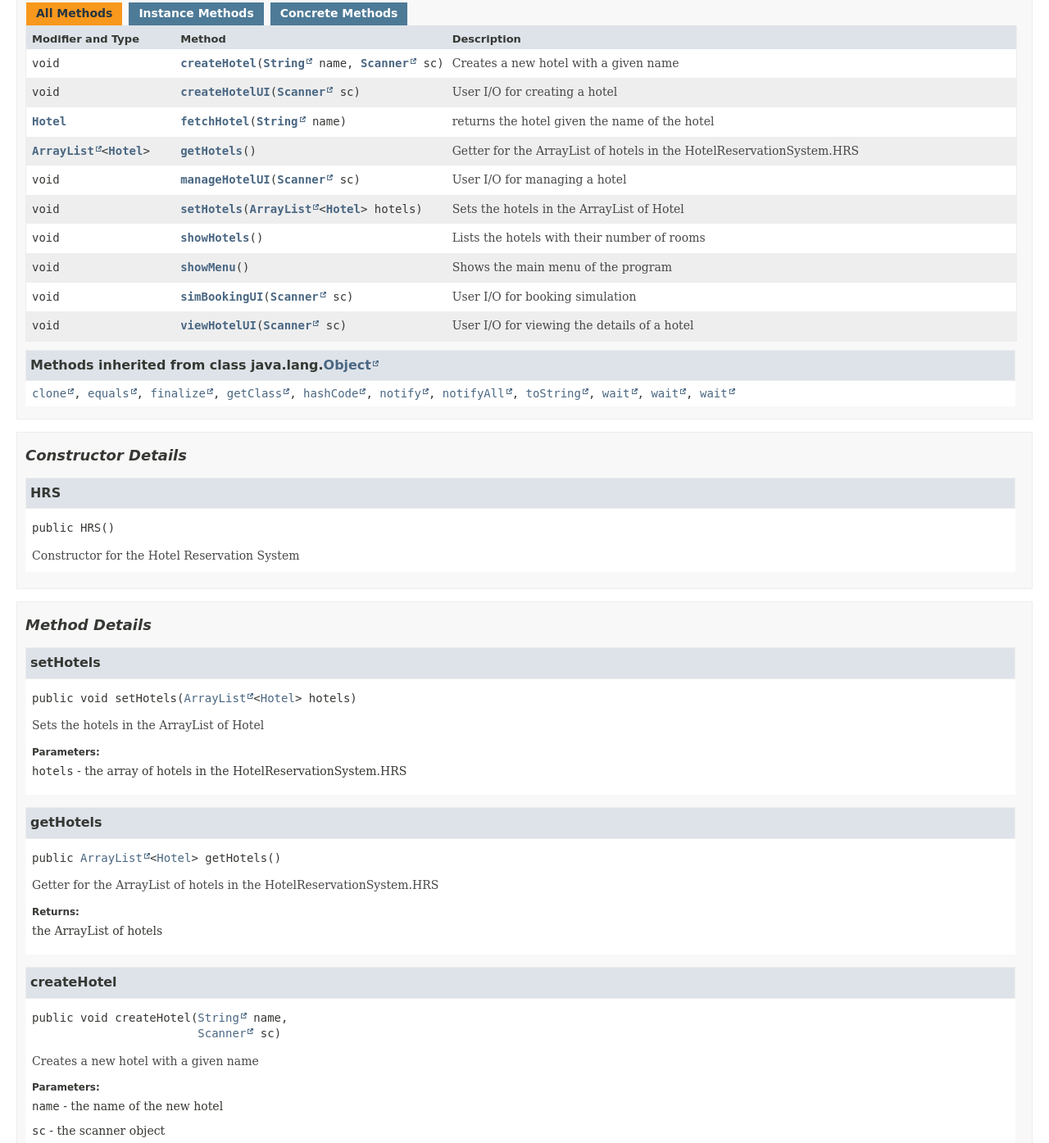
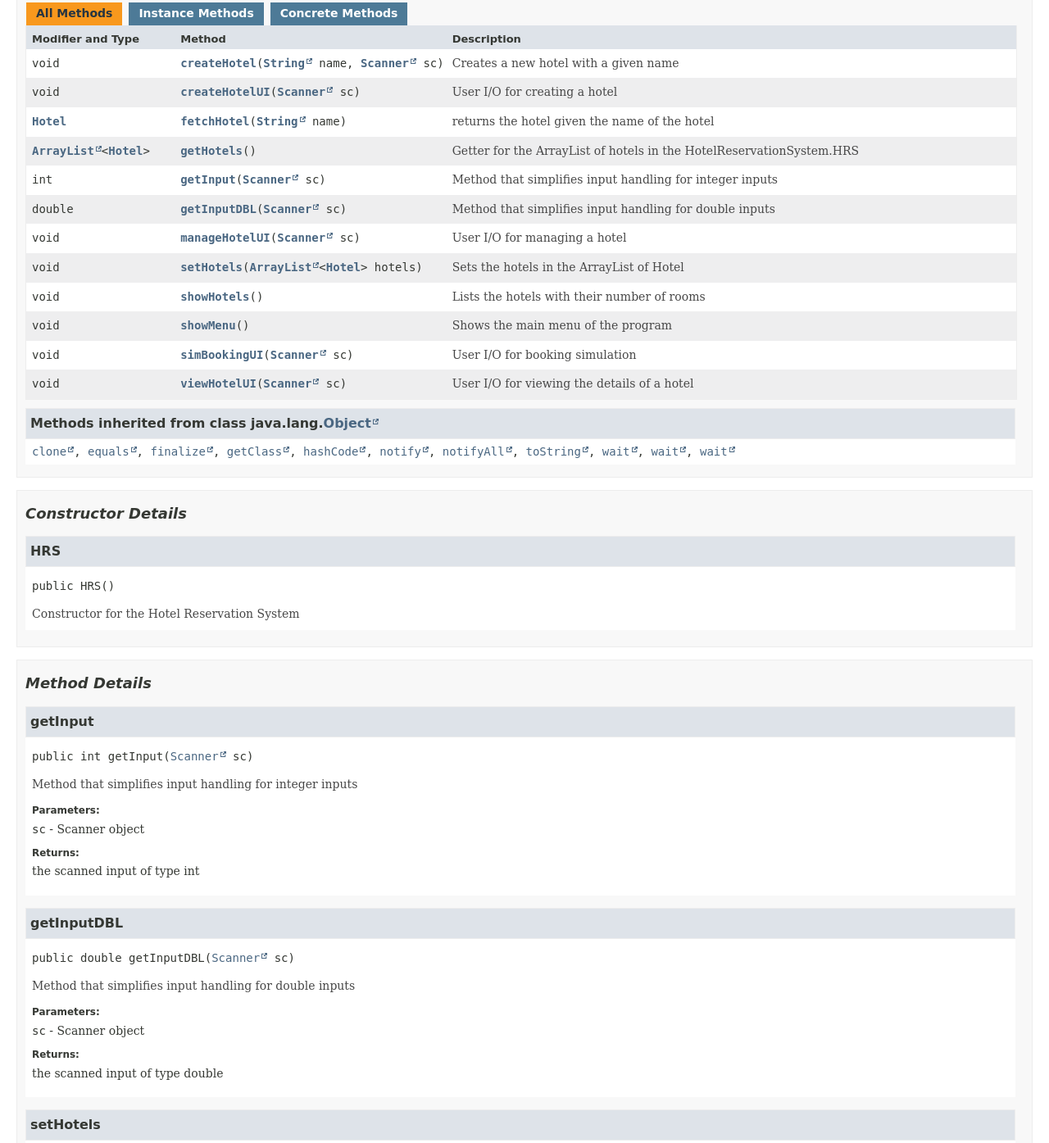
Before and after one commit to zrygan/CCPROG3-MCOs, a plain HTML site: page docs/HotelReservationSystem/HRS.html in a window 1280 px wide. Shown: the part 531-1926 px from the top of the page at 82% size. Drawn offline with Linux system fonts and the light colour scheme; a web font is replaced by a local one.

Commit message:
Updated javadoc

```diff
--- a/docs/HotelReservationSystem/HRS.html
+++ b/docs/HotelReservationSystem/HRS.html
@@ -1,7 +1,7 @@
 <!DOCTYPE HTML>
 <html lang="en">
 <head>
-<!-- Generated by javadoc (22) on Tue Jun 25 02:44:39 PST 2024 -->
+<!-- Generated by javadoc (22) on Tue Jun 25 03:14:11 PST 2024 -->
 <title>HRS</title>
 <meta name="viewport" content="width=device-width, initial-scale=1">
 <meta http-equiv="Content-Type" content="text/html; charset=utf-8">
@@ -142,6 +142,16 @@ loadScripts(document, 'script');</script>
 <div class="col-last odd-row-color method-summary-table method-summary-table-tab2 method-summary-table-tab4">
 <div class="block">Getter for the ArrayList of hotels in the HotelReservationSystem.HRS</div>
 </div>
+<div class="col-first even-row-color method-summary-table method-summary-table-tab2 method-summary-table-tab4"><code>int</code></div>
+<div class="col-second even-row-color method-summary-table method-summary-table-tab2 method-summary-table-tab4"><code><a href="#getInput(java.util.Scanner)" class="member-name-link">getInput</a><wbr>(<a href="https://docs.oracle.com/en/java/javase/22/docs/api/java.base/java/util/Scanner.html" title="class or interface in java.util" class="external-link">Scanner</a>&nbsp;sc)</code></div>
+<div class="col-last even-row-color method-summary-table method-summary-table-tab2 method-summary-table-tab4">
+<div class="block">Method that simplifies input handling for integer inputs</div>
+</div>
+<div class="col-first odd-row-color method-summary-table method-summary-table-tab2 method-summary-table-tab4"><code>double</code></div>
+<div class="col-second odd-row-color method-summary-table method-summary-table-tab2 method-summary-table-tab4"><code><a href="#getInputDBL(java.util.Scanner)" class="member-name-link">getInputDBL</a><wbr>(<a href="https://docs.oracle.com/en/java/javase/22/docs/api/java.base/java/util/Scanner.html" title="class or interface in java.util" class="external-link">Scanner</a>&nbsp;sc)</code></div>
+<div class="col-last odd-row-color method-summary-table method-summary-table-tab2 method-summary-table-tab4">
+<div class="block">Method that simplifies input handling for double inputs</div>
+</div>
 <div class="col-first even-row-color method-summary-table method-summary-table-tab2 method-summary-table-tab4"><code>void</code></div>
 <div class="col-second even-row-color method-summary-table method-summary-table-tab2 method-summary-table-tab4"><code><a href="#manageHotelUI(java.util.Scanner)" class="member-name-link">manageHotelUI</a><wbr>(<a href="https://docs.oracle.com/en/java/javase/22/docs/api/java.base/java/util/Scanner.html" title="class or interface in java.util" class="external-link">Scanner</a>&nbsp;sc)</code></div>
 <div class="col-last even-row-color method-summary-table method-summary-table-tab2 method-summary-table-tab4">
@@ -206,6 +216,36 @@ loadScripts(document, 'script');</script>
 <section class="method-details" id="method-detail">
 <h2>Method Details</h2>
 <ul class="member-list">
+<li>
+<section class="detail" id="getInput(java.util.Scanner)">
+<h3>getInput</h3>
+<div class="horizontal-scroll">
+<div class="member-signature"><span class="modifiers">public</span>&nbsp;<span class="return-type">int</span>&nbsp;<span class="element-name">getInput</span><wbr><span class="parameters">(<a href="https://docs.oracle.com/en/java/javase/22/docs/api/java.base/java/util/Scanner.html" title="class or interface in java.util" class="external-link">Scanner</a>&nbsp;sc)</span></div>
+<div class="block">Method that simplifies input handling for integer inputs</div>
+<dl class="notes">
+<dt>Parameters:</dt>
+<dd><code>sc</code> - Scanner object</dd>
+<dt>Returns:</dt>
+<dd>the scanned input of type int</dd>
+</dl>
+</div>
+</section>
+</li>
+<li>
+<section class="detail" id="getInputDBL(java.util.Scanner)">
+<h3>getInputDBL</h3>
+<div class="horizontal-scroll">
+<div class="member-signature"><span class="modifiers">public</span>&nbsp;<span class="return-type">double</span>&nbsp;<span class="element-name">getInputDBL</span><wbr><span class="parameters">(<a href="https://docs.oracle.com/en/java/javase/22/docs/api/java.base/java/util/Scanner.html" title="class or interface in java.util" class="external-link">Scanner</a>&nbsp;sc)</span></div>
+<div class="block">Method that simplifies input handling for double inputs</div>
+<dl class="notes">
+<dt>Parameters:</dt>
+<dd><code>sc</code> - Scanner object</dd>
+<dt>Returns:</dt>
+<dd>the scanned input of type double</dd>
+</dl>
+</div>
+</section>
+</li>
 <li>
 <section class="detail" id="setHotels(java.util.ArrayList)">
 <h3>setHotels</h3>
```
Also changed, not shown: docs/HotelReservationSystem/Driver.html (+1 -1 lines), docs/HotelReservationSystem/Hotel.html (+1 -1 lines), docs/HotelReservationSystem/Reservation.html (+1 -1 lines), docs/HotelReservationSystem/Room.html (+1 -1 lines), docs/HotelReservationSystem/package-summary.html (+1 -1 lines), docs/HotelReservationSystem/package-tree.html (+1 -1 lines), docs/allclasses-index.html (+1 -1 lines), docs/allpackages-index.html (+1 -1 lines), docs/help-doc.html (+1 -1 lines), docs/index-all.html (+9 -1 lines), docs/index.html (+1 -1 lines), docs/overview-tree.html (+1 -1 lines), docs/search.html (+1 -1 lines), docs/member-search-index.js.
